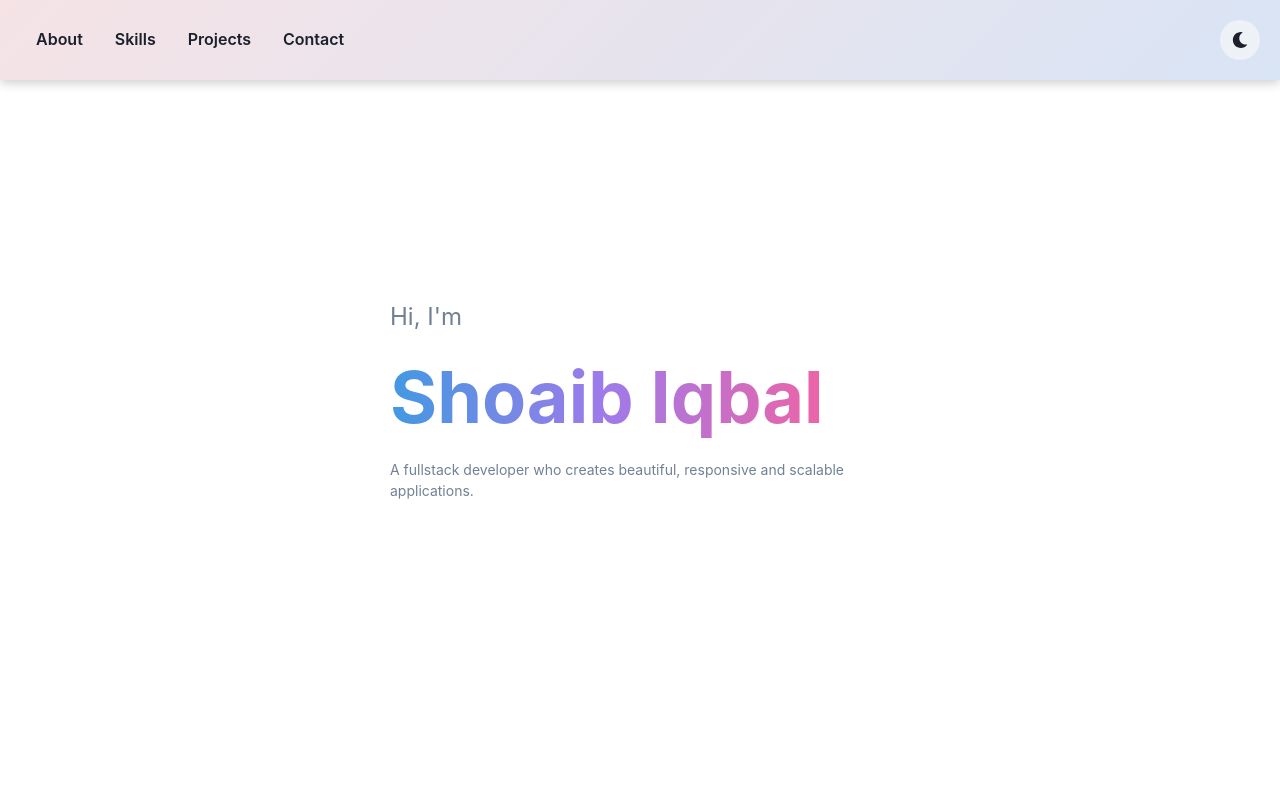
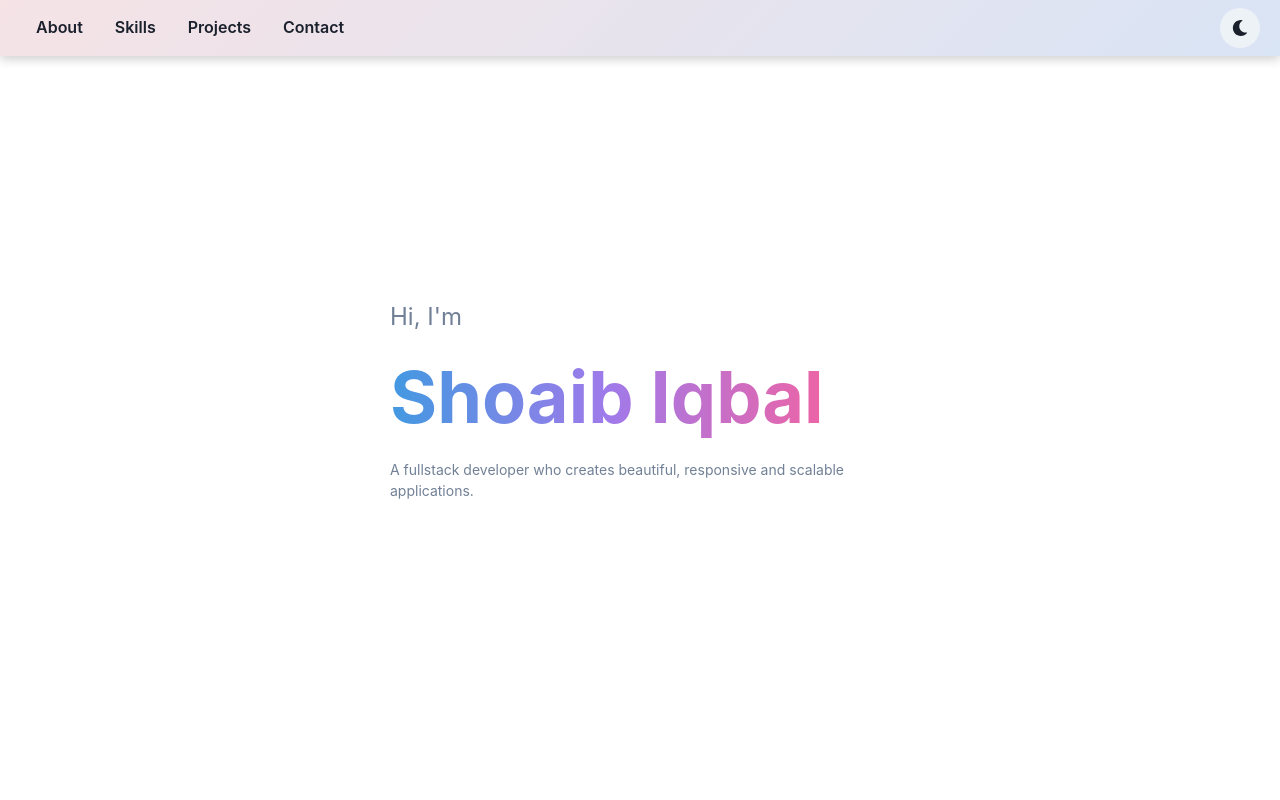
Before and after one commit to shoaibiqbal0/react-portfolio-2, a React (Create React App) app: page / in a window 1280 px wide. Shown: the top 800 px of the page. Built offline with nearby package versions, Linux system fonts and the light colour scheme.

Commit message:
Fixed some more styling

```diff
--- a/src/components/Contact.jsx
+++ b/src/components/Contact.jsx
@@ -56,8 +56,14 @@ const Contact = () => {
             status: "success",
             duration: 6000,
             isClosable: true,
+            position: "top",
           });
           setButtonState(false);
+          setFormData({
+            name: "",
+            email: "",
+            message: "",
+          });
         },
         (error) => {
           console.log(error);
--- a/src/components/Navbar.jsx
+++ b/src/components/Navbar.jsx
@@ -34,7 +34,8 @@ const Navbar = () => {
     <Flex
       zIndex={10}
       w="100%"
-      p="5"
+      py="2"
+      px="5"
       position="fixed"
       bg={navbarColor}
       boxShadow="0 3px 10px rgb(0 0 0 / 0.2)"
@@ -81,7 +82,7 @@ const Navbar = () => {
         flexDir="column"
         display={display}
       >
-        <Flex p="5" justify="flex-start">
+        <Flex py="2" px="5" justify="flex-start">
           {/* Close menu icon */}
           <IconButton
             _focus={{ outline: "none" }}
```
